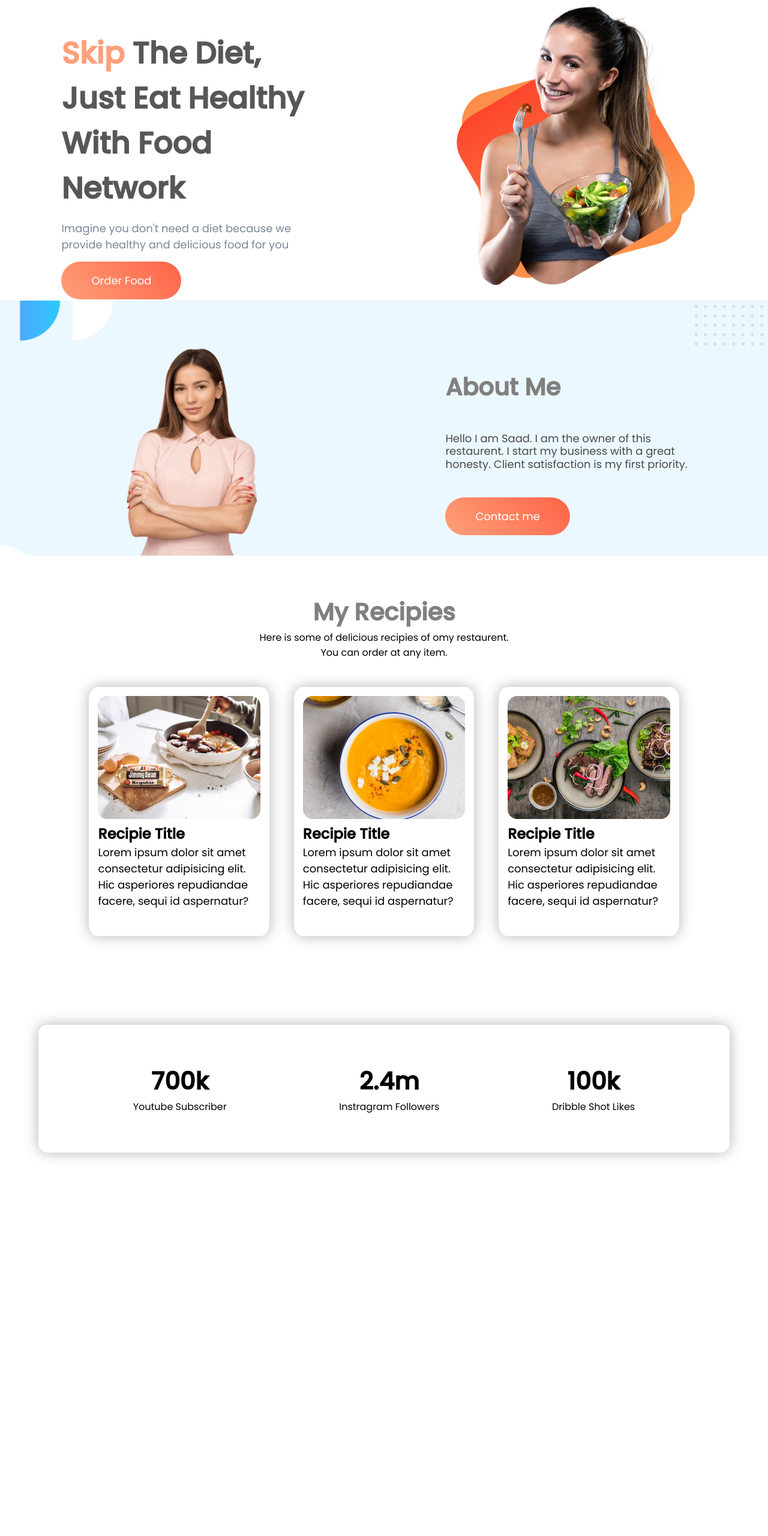
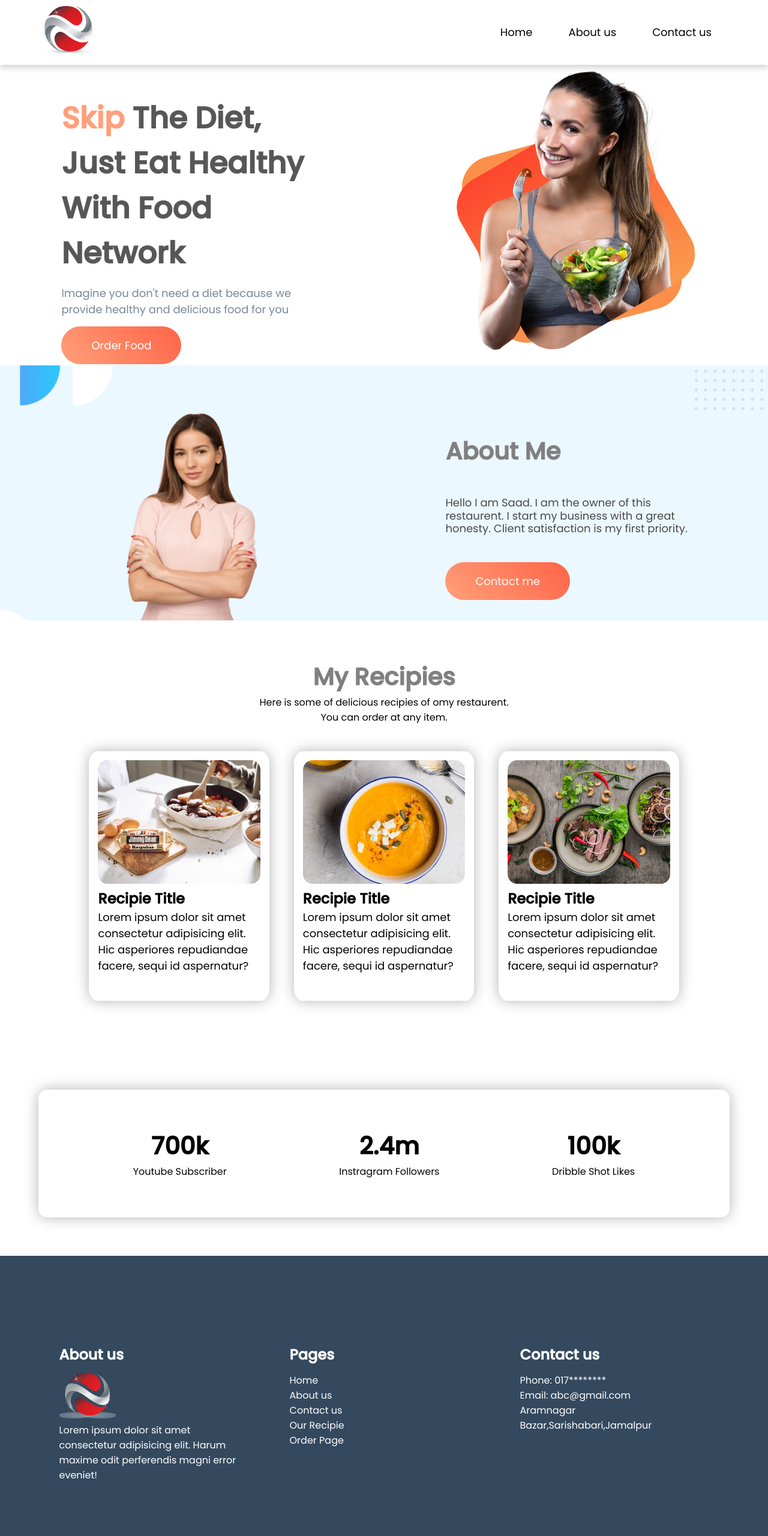
Before and after one commit to Md-Musabbir/food-network, a plain HTML site: page index.html in a window 1280 px wide. Shown: the top 2560 px of the page at 60% size. Before the commit the page ends 1985 px from the top, so only its background shows below. Drawn offline with Linux system fonts and the light colour scheme.

Commit message:
Modify code add for bonus point

```diff
--- a/index.html
+++ b/index.html
@@ -22,6 +22,24 @@
 </head>
 
 <body>
+
+    <!-- header section -->
+<header>
+    <nav>
+        <div class="logo">
+            <img src="./images/logo.png" alt="">
+        </div>
+
+        <div class="menu">
+            <ul>
+                <li><a href="#">Home</a></li>
+                <li><a href="#">About us</a></li>
+                <li><a href="#">Contact us</a></li>
+            </ul>
+        </div>
+    </nav>
+</header>
+    <!-- header section -->
 
     <!-- hero-section -->
 
@@ -130,9 +148,53 @@
     </div>
 </section>
 
+<!-- Recipies section -->
+
+<!-- footer section -->
+
+<section class="footer-top">
+    <div class="footer-box">
+        <h2>About us</h2>
+
+        <div class="logo">
+            <img src="./images/logo.png" alt="">
+        </div>
+        <p class="about">
+            Lorem ipsum dolor sit amet consectetur adipisicing elit. Harum maxime odit perferendis magni error eveniet!
+        </p>
+    </div>
+    <div class="footer-box">
+        <h2>Pages</h2>
+        <ul class="pages">
+            <li><a href="#">Home</a></li>
+            <li><a href="#">About us</a></li>
+            <li><a href="#">Contact us</a></li>
+            <li><a href="#">Our Recipie</a></li>
+            <li><a href="#">Order Page</a></li>
+        </ul>
+    </div>
+    <div class="footer-box">
+        <h2>Contact us</h2>
+        <p>Phone: 017********</p>
+        <p>Email: abc@gmail.com</p>
+        <p>Aramnagar Bazar,Sarishabari,Jamalpur</p>
+    </div>
 
 
-<!-- Recipies section -->
+</section>
+
+<footer>
+            &copy; All right reserved Md. Musabbir
+</footer>
+
+
+
+
+
+
+
+<!-- footer section -->
+
 
 
 
--- a/style.css
+++ b/style.css
@@ -13,6 +13,42 @@ h1,h2,h3,h4,h5,h6,a{
 
 /* common code */
 
+header{
+    box-shadow: 0 5px 10px rgba(0, 0, 0, 0.171);
+}
+nav{
+    display: flex;
+    align-items: center;
+    padding: 10px 5%;
+}
+
+nav .logo img{
+    width: 100px;
+    height: auto;
+}
+nav .logo{
+    width: 20%;
+}
+nav .menu{
+    width: 80%;
+    display: flex;
+    justify-content: flex-end;
+}
+nav .menu ul{
+    display: flex;
+    justify-content: flex-end;
+}
+nav .menu ul li{
+    list-style-type: none;
+}
+nav .menu ul li a{
+    text-decoration: none;
+    display: inline-block;
+    padding: 0 30px;
+    color: black;
+    font-size: 18px;
+
+}
 .half-width{
     width:40%;
     margin: 0 4%;
@@ -136,4 +172,41 @@ h1,h2,h3,h4,h5,h6,a{
 .social-media .counter h2{
     font-size: 40px;
 }
+
 /* social media */
+
+/* footer section */
+
+.footer-top{
+    display: flex;
+    padding: 100px 5%;
+    background: #34495E;
+    color: white;
+}
+.footer-box{
+    width: 33.33%;
+    padding: 3%;
+}
+.footer-box h2{
+    line-height: 2.5em;
+}
+.footer-box .logo img{
+    width: 30%;
+}
+
+
+.pages li{
+    list-style-type: none;
+}
+.footer-box ul li a{
+    text-decoration: none;
+    color: white;
+    padding: 15px 0;
+}
+footer{
+    text-align: center;
+    background-color: #2C3E50;
+    padding: 30px;
+    color: white;
+}
+/* footer section */
```
Also changed, not shown: images/logo.png (added).
